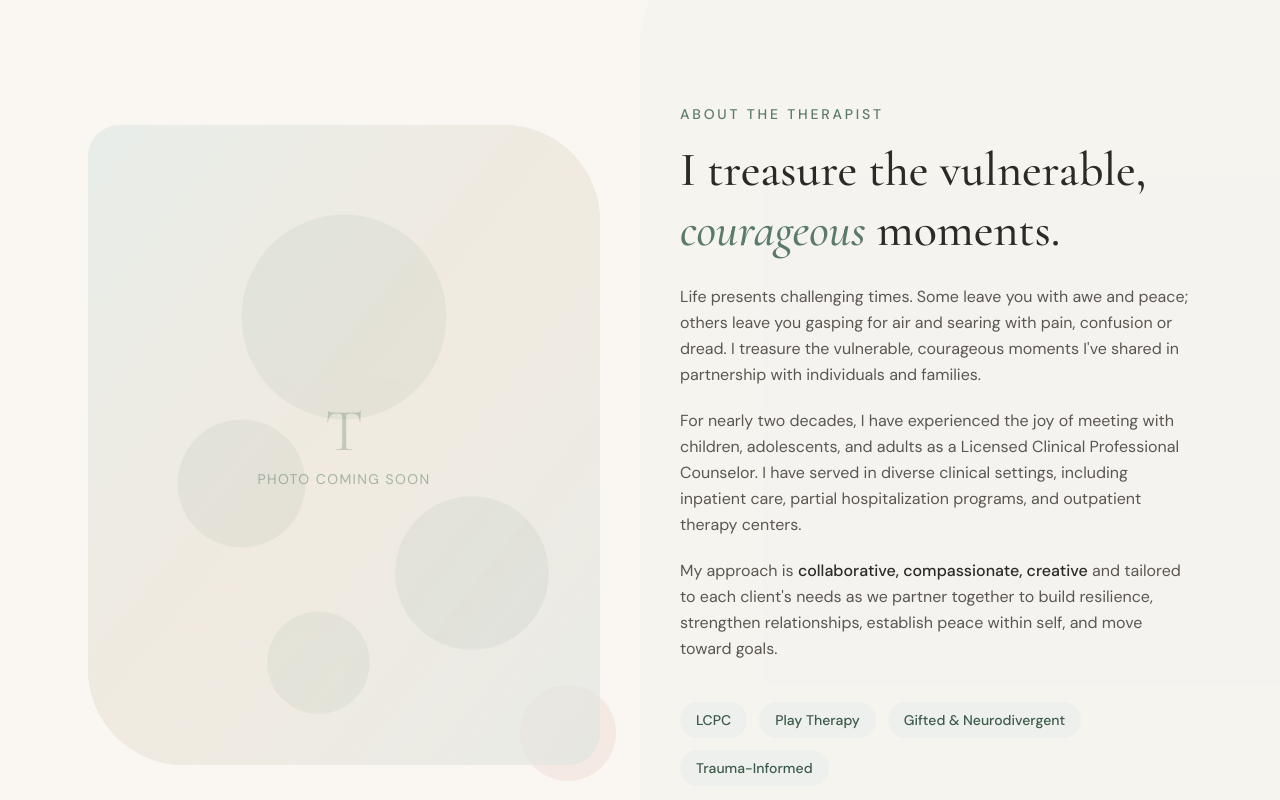
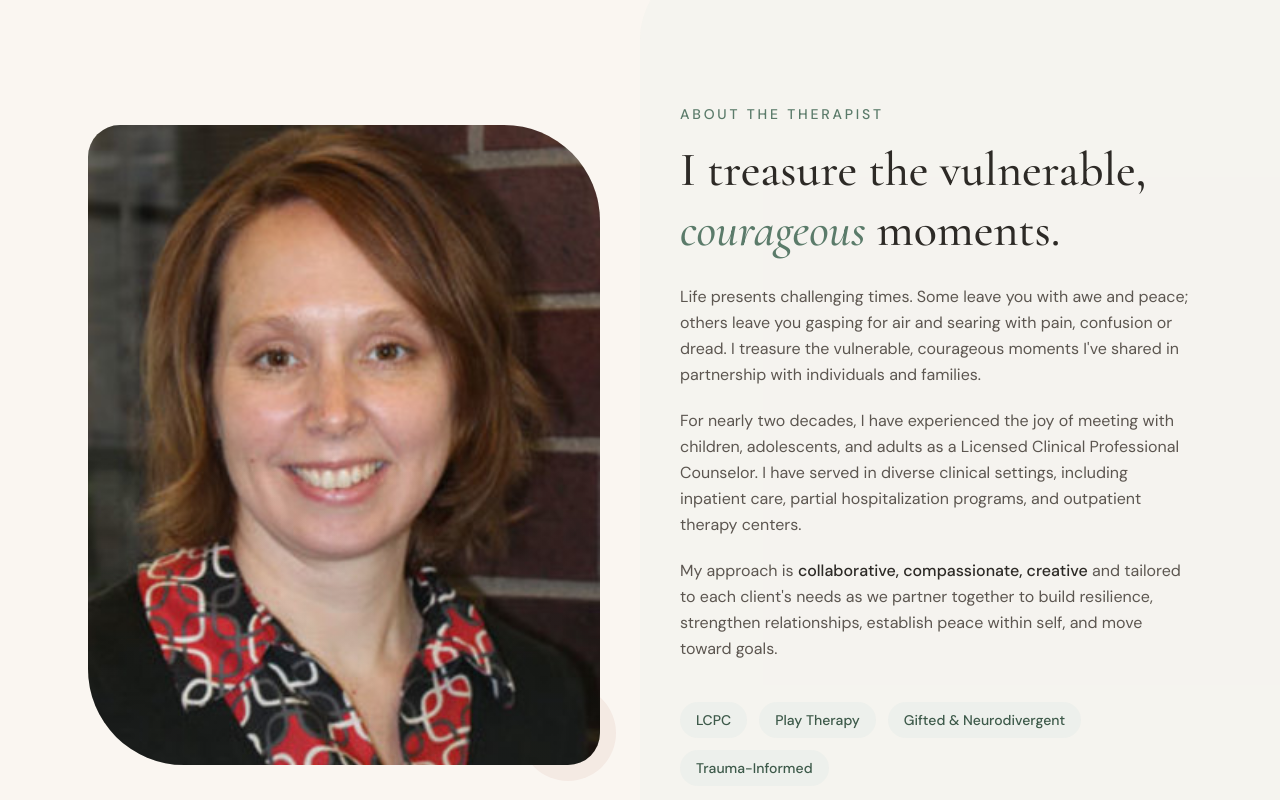
Before and after one commit to Tazman75/thrive, a React (Vite) app: page / in a window 1280 px wide. Shown: the part 840-1640 px from the top of the page. Built offline with nearby package versions, Linux system fonts and the light colour scheme.

Commit message:
Add Simone's photo to About section and PT welcome page
Replace placeholder in About section with actual headshot in organic
rounded frame. Add circular portrait to PT welcome page intro.

```diff
--- a/src/components/About.tsx
+++ b/src/components/About.tsx
@@ -13,22 +13,13 @@ export default function About() {
           {/* Left - Image placeholder with organic shape */}
           <div className={`relative ${isInView ? 'animate-fade-up' : 'opacity-0'}`}>
             <div className="relative aspect-[4/5] rounded-[2rem_6rem_2rem_6rem] bg-sage/10 overflow-hidden">
-              {/* Placeholder with warm gradient */}
-              <div className="absolute inset-0 bg-gradient-to-br from-sage-light via-cream-dark to-sage-light/50" />
-              {/* Decorative leaf pattern */}
-              <svg className="absolute inset-0 w-full h-full opacity-[0.07]" viewBox="0 0 400 500">
-                <circle cx="200" cy="150" r="80" fill="currentColor" className="text-sage" />
-                <circle cx="120" cy="280" r="50" fill="currentColor" className="text-sage" />
-                <circle cx="300" cy="350" r="60" fill="currentColor" className="text-sage" />
-                <circle cx="180" cy="420" r="40" fill="currentColor" className="text-sage" />
-              </svg>
-              {/* Center text */}
-              <div className="absolute inset-0 flex items-center justify-center">
-                <div className="text-center px-8">
-                  <div className="font-serif text-6xl text-sage/30 mb-2">T</div>
-                  <p className="text-sm text-sage/50 tracking-widest uppercase">Photo coming soon</p>
-                </div>
-              </div>
+              <img
+                src="/simone.jpeg"
+                alt="Simone Shepardson, Licensed Clinical Professional Counselor"
+                className="absolute inset-0 w-full h-full object-cover object-top"
+              />
+              {/* Subtle warm overlay for color cohesion */}
+              <div className="absolute inset-0 bg-gradient-to-t from-sage-dark/10 via-transparent to-transparent" />
             </div>
             {/* Floating accent */}
             <div className="absolute -bottom-4 -right-4 w-24 h-24 rounded-full bg-terracotta/10 -z-10" />
--- a/src/components/PTWelcome.tsx
+++ b/src/components/PTWelcome.tsx
@@ -76,16 +76,26 @@ export default function PTWelcome({ onViewFullSite }: PTWelcomeProps) {
               <span className="italic text-sage">found me.</span>
             </h1>
 
-            <p className="animate-fade-up delay-200 text-lg text-brown-light leading-relaxed mb-6">
+            <p className="animate-fade-up delay-200 text-lg text-brown-light leading-relaxed mb-8">
               Taking this step shows real courage. Whether you're seeking support for
               yourself, your child, or your family — you're in the right place.
             </p>
 
-            <p className="animate-fade-up delay-300 text-brown-light leading-relaxed mb-10">
-              I'm Simone, a Licensed Clinical Professional Counselor with nearly two decades
-              of experience. I work with children, adolescents, adults, and families
-              using a compassionate, collaborative approach tailored to your unique needs.
-            </p>
+            {/* Photo + intro */}
+            <div className="animate-fade-up delay-300 flex items-start gap-5 mb-10">
+              <div className="w-20 h-20 rounded-full overflow-hidden flex-shrink-0 ring-2 ring-sage/10 ring-offset-2 ring-offset-cream">
+                <img
+                  src="/simone.jpeg"
+                  alt="Simone Shepardson"
+                  className="w-full h-full object-cover object-top"
+                />
+              </div>
+              <p className="text-brown-light leading-relaxed pt-1">
+                I'm Simone, a Licensed Clinical Professional Counselor with nearly two decades
+                of experience. I work with children, adolescents, adults, and families
+                using a compassionate, collaborative approach tailored to your unique needs.
+              </p>
+            </div>
 
             {/* Quick specialties */}
             <div className="animate-fade-up delay-400 mb-10">
```
Also changed, not shown: public/simone.jpeg (added).
